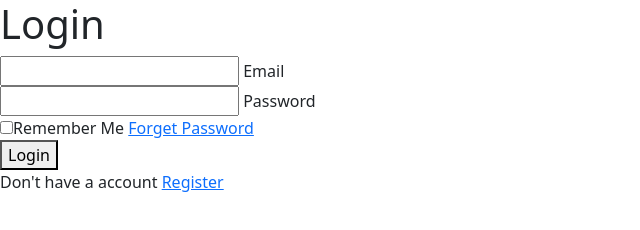
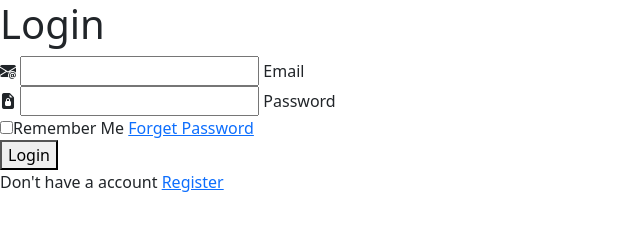
Before and after one commit to kooroosh1363/secound-login-form, a plain HTML site: page index.html in a window 1280 px wide. Shown: the whole page, without its empty margins (0-640 px from the left). Drawn offline with nearby package versions, Linux system fonts and the light colour scheme.

Commit message:
add icon bootstrap

```diff
--- a/index.html
+++ b/index.html
@@ -18,10 +18,12 @@
                 <form action="#">
                     <h1>Login</h1>
                     <div class="box-input">
+                        <i class="bi bi-envelope-at-fill"></i>
                         <input type="email" required>
                         <label for="">Email</label>
                     </div>
                     <div class="box-input">
+                        <i class="bi bi-file-earmark-lock2-fill"></i>
                         <input type="password" required>
                         <label for="">Password</label>
                     </div>
```
